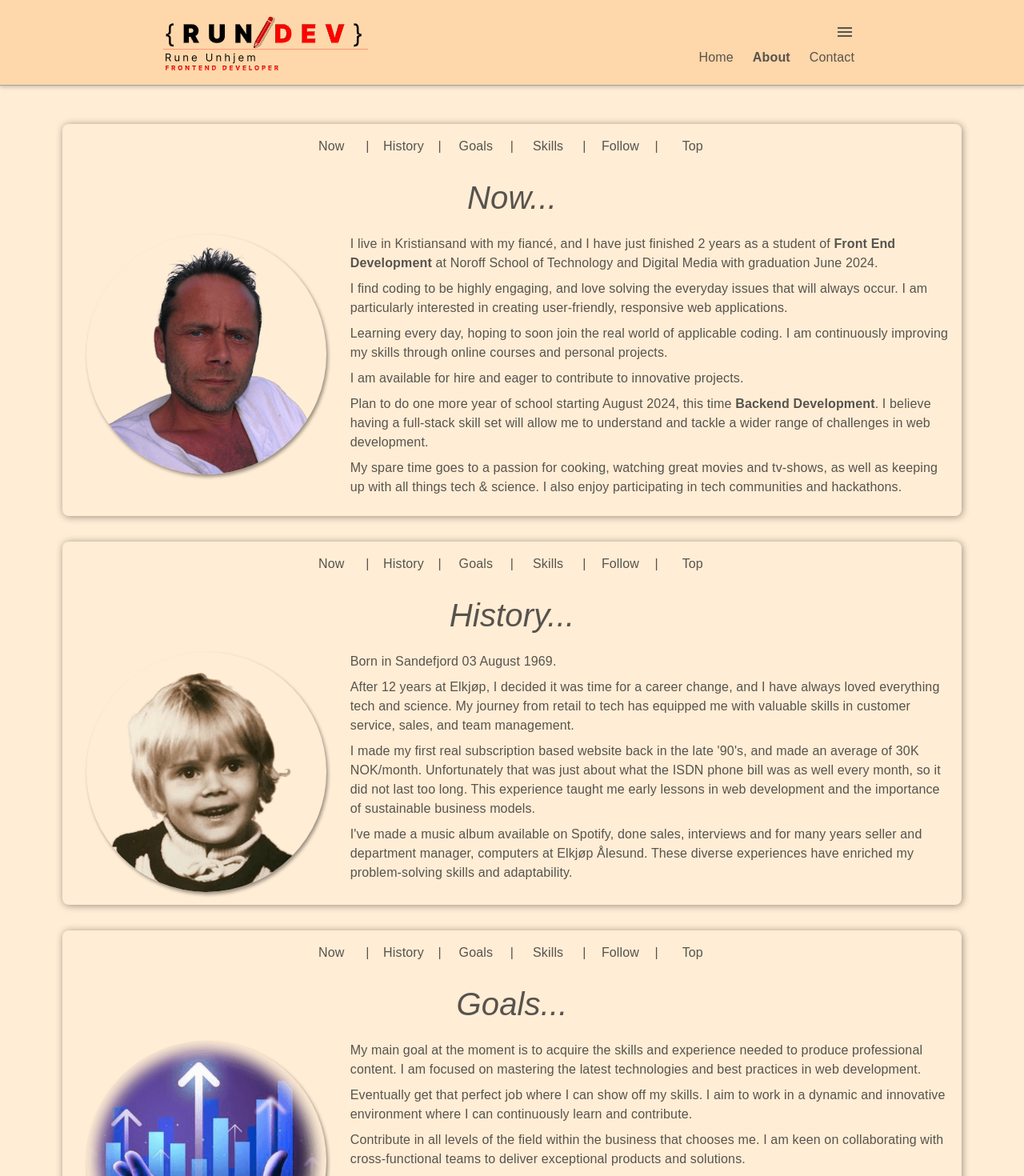
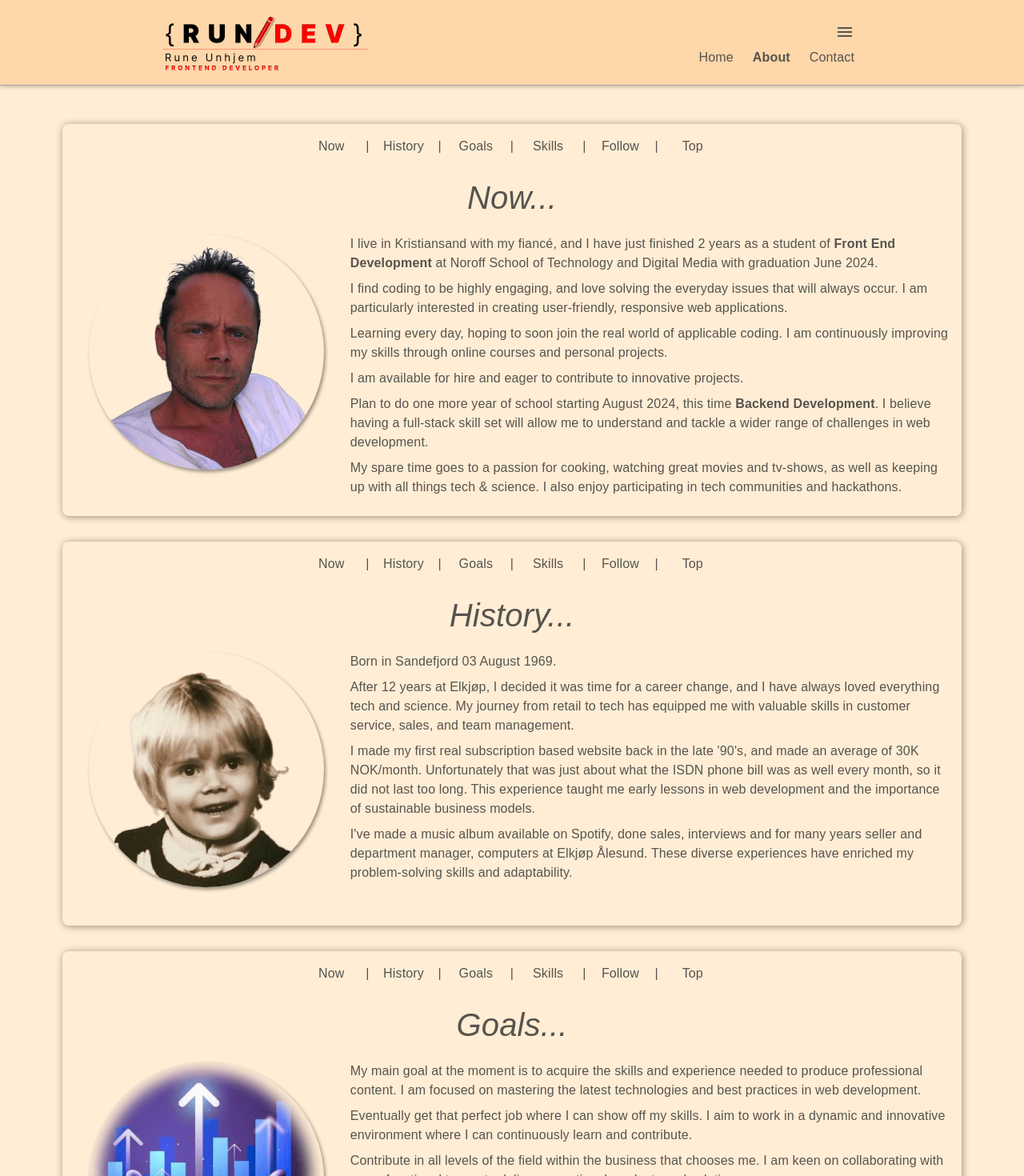
Before and after one commit to runeunhjem/portfolio-2, a React (Vite) app: page /about in a window 1280 px wide. Shown: the top 1470 px of the page at 80% size. Built offline with nearby package versions, Linux system fonts and the light colour scheme; a web font is replaced by a local one.

Commit message:
Adds margin under image on about

```diff
--- a/src/components/ContactForm/index.jsx
+++ b/src/components/ContactForm/index.jsx
@@ -44,7 +44,7 @@ const ContactForm = () => {
 
   return (
     <S.FormContainer onSubmit={handleSubmit(onSubmit)}>
-      <S.ContactInfoHeader>Send me a message</S.ContactInfoHeader>
+      {/* <S.ContactInfoHeader>Mail Me</S.ContactInfoHeader> */}
       <S.FormGroup>
         <S.InputLabel htmlFor="name">Name</S.InputLabel>
         <S.FormInput
--- a/src/components/sharedStyles.js
+++ b/src/components/sharedStyles.js
@@ -37,7 +37,8 @@ export const ProfilePic = styled.div`
 
   img {
     max-width: 300px;
-    width: 100%;
+    width: 90%;
+    margin-bottom: 2rem;
     border-radius: 50%;
     box-shadow: 2px 3px 4px rgba(0, 0, 0, 0.4);
   }
```
